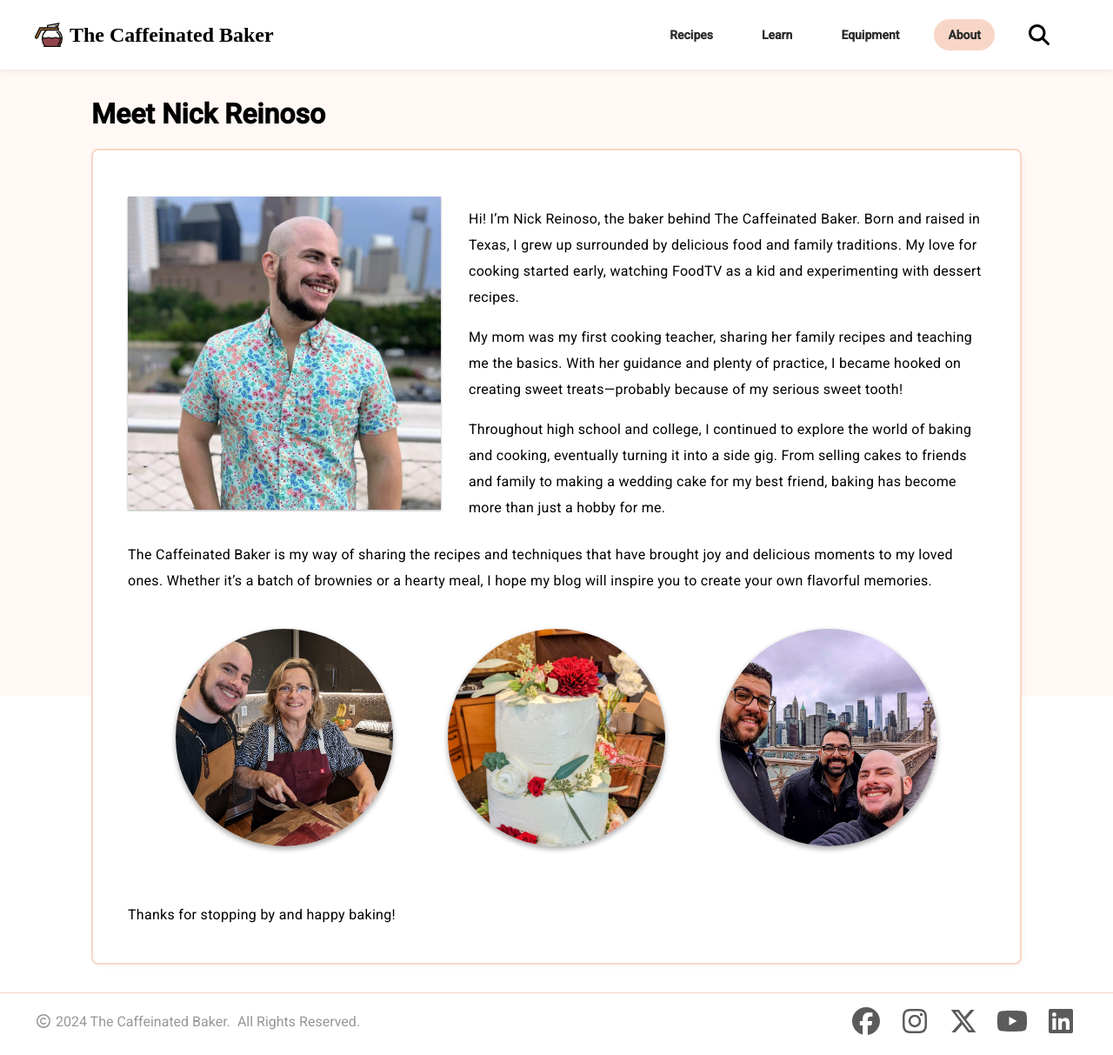
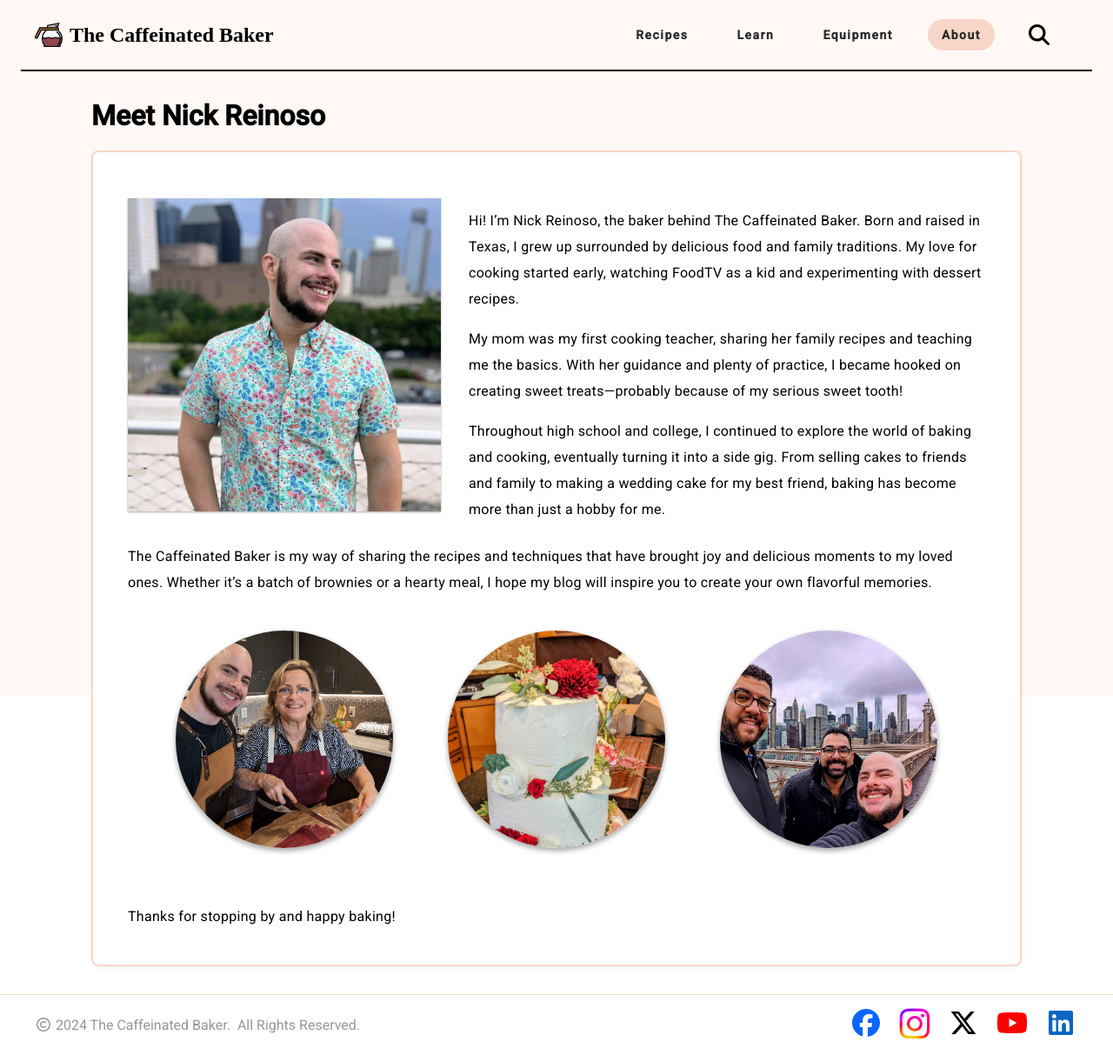
Before and after one commit to nareinoso/nicks-ez-bakes, an Angular app: page /about in a window 1280 px wide. Shown: the whole page at 87% size. Built offline with nearby package versions, Linux system fonts and the light colour scheme; a web font is replaced by a local one.

Commit message:
chore: add social icon colors

```diff
--- a/src/app/core/components/footer/footer.component.html
+++ b/src/app/core/components/footer/footer.component.html
@@ -5,19 +5,19 @@
   </div>
   <div class="social-container">
     <a href="https://www.facebook.com/nareinoso09" target="_blank">
-      <fa-icon [icon]="['fab','facebook']" size="2x"></fa-icon>
+      <fa-icon id="facebook" [icon]="['fab','facebook']" size="2x"></fa-icon>
     </a>
     <a href="https://www.instagram.com/chef.reinoso/" target="_blank">
-      <fa-icon [icon]="['fab','instagram']" size="2x"></fa-icon>
+      <div id="instagram"></div>
     </a>
     <a href="https://www.x.com/" target="_blank">
-      <fa-icon [icon]="['fab','x-twitter']" size="2x"></fa-icon>
+      <fa-icon id="twitter" [icon]="['fab','x-twitter']" size="2x"></fa-icon>
     </a>
     <a href="https://www.youtube.com" target="_blank">
-      <fa-icon [icon]="['fab','youtube']" size="2x"></fa-icon>
+      <fa-icon id="youtube" [icon]="['fab','youtube']" size="2x"></fa-icon>
     </a>
     <a href="https://www.linkedin.com/in/nick-reinoso-00a72752/" target="_blank">
-      <fa-icon [icon]="['fab','linkedin']" size="2x"></fa-icon>
+      <fa-icon id="linkedin" [icon]="['fab','linkedin']" size="2x"></fa-icon>
     </a>
   </div>
 </div>
--- a/src/app/core/components/footer/footer.component.scss
+++ b/src/app/core/components/footer/footer.component.scss
@@ -30,10 +30,30 @@
     justify-content: flex-end;
     gap: 16px;
 
+    #facebook {
+      color: #0866FF;
+    }
+
+    #twitter {
+      color: black;
+    }
+    #linkedin {
+      color: #0a66c2;
+    }
+    #instagram {
+      color: #e4405f;
+      background-image: url('../../../../../content/images/instagram.png');
+      background-size: cover;
+      height: 40px;
+      width: 40px;
+      margin-top: -3px;
+    }
+    #youtube {
+      color: #ff0000;
+    }
+
     fa-icon, a {
       cursor: pointer;
-      color: inherit;
-      opacity: 0.8;
 
       &:hover {
         opacity: 1;
--- a/src/app/core/components/header/header.component.scss
+++ b/src/app/core/components/header/header.component.scss
@@ -3,10 +3,8 @@
   position: sticky;
   top: 0;
   z-index: 2;
-  background-color: white; // TODO: get from theme
-  -webkit-box-shadow: 0 0 10px 0 rgba(33, 33, 33, .1);
-  -moz-box-shadow: 0 0 10px 0 rgba(33, 33, 33, .1);
-  box-shadow: 0 0 10px 0 rgba(33, 33, 33, .1);
+  background-color: #fff8f5;
+  padding: 0 24px;
 
   .nav-wrapper {
     display: flex;
@@ -16,6 +14,7 @@
     padding: 16px;
     max-width: 1200px;
     margin: auto;
+    border-bottom: 2px solid;
 
     &.small {
       .hamburger-btn {
@@ -61,7 +60,8 @@
     span.mdc-button__label {
       font-weight: bold;
       padding: 0 8px;
-      color: #2c2c2c
+      color: #2c2c2c;
+      letter-spacing: 1.5px;
     }
   }
 
```
Also changed, not shown: content/images/instagram.png (added).
